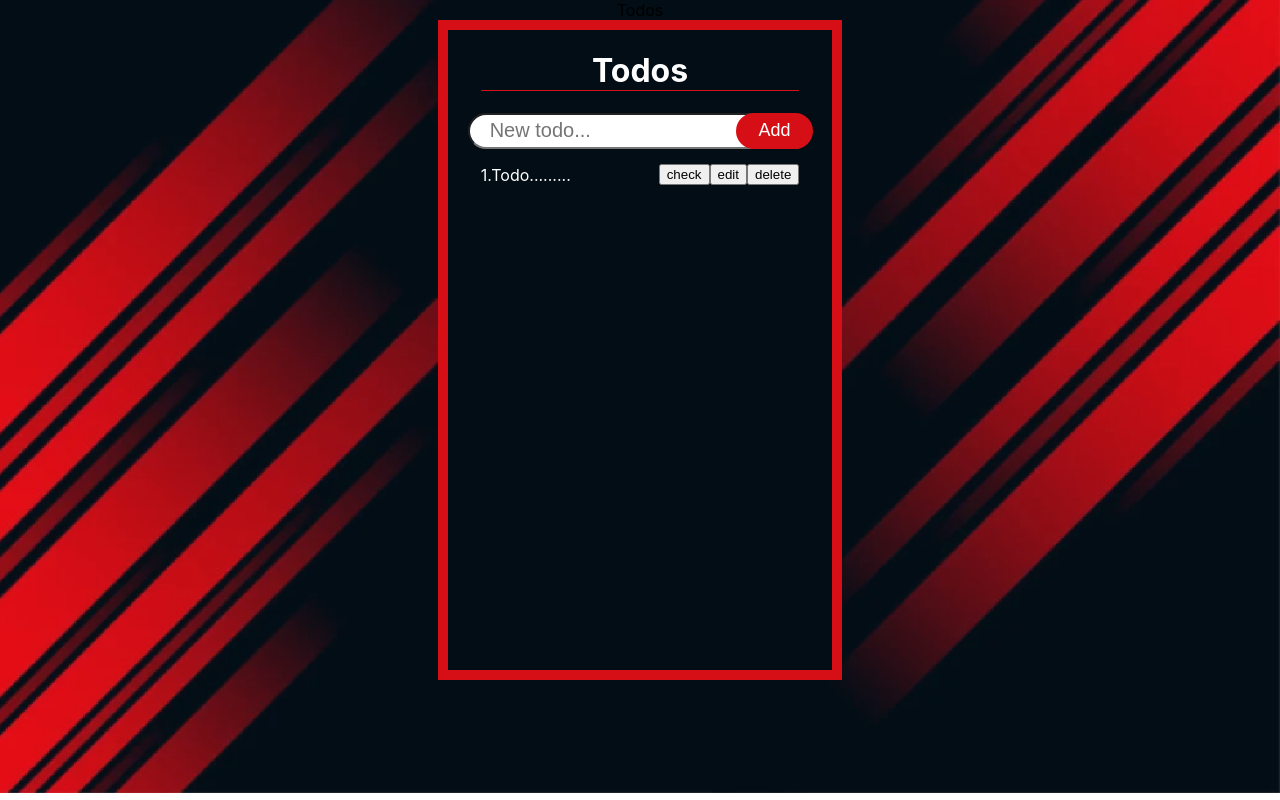
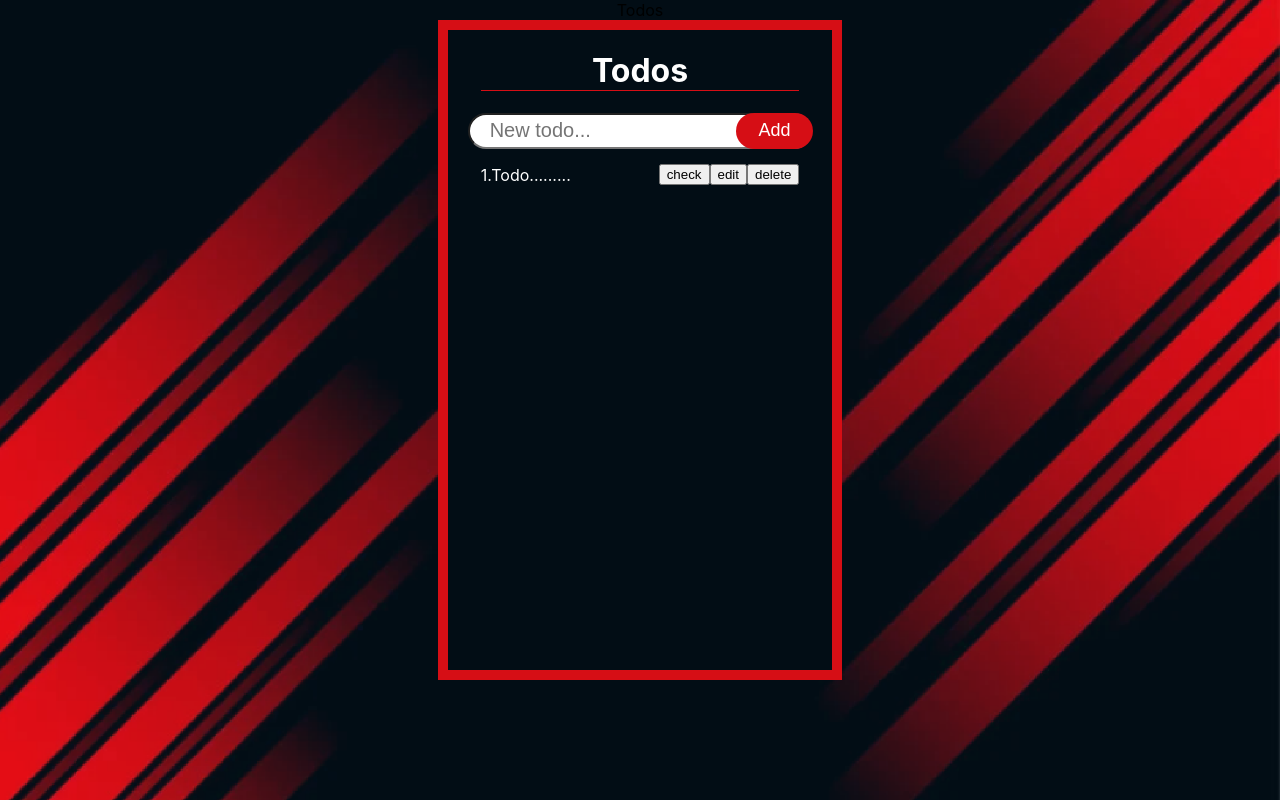
Before and after one commit to mohaali482/react-todo, a React (Create React App) app: page / in a window 1280 px wide. Built offline with nearby package versions, Linux system fonts and the light colour scheme; the HTML template or start-up script is replaced by a standard one.

Commit message:
Remove position and add color

```diff
--- a/src/index.css
+++ b/src/index.css
@@ -1,8 +1,8 @@
 body {
   margin: 0;
   background-image: url("./assests/img/bg.png");
-  background-position: center;
-  background-size: cover;
+  background-size: 100%;
+  background-color: #020D15;
   background-repeat: no-repeat;
   font-family: -apple-system, BlinkMacSystemFont, 'Segoe UI', 'Roboto', 'Oxygen',
     'Ubuntu', 'Cantarell', 'Fira Sans', 'Droid Sans', 'Helvetica Neue',
```
